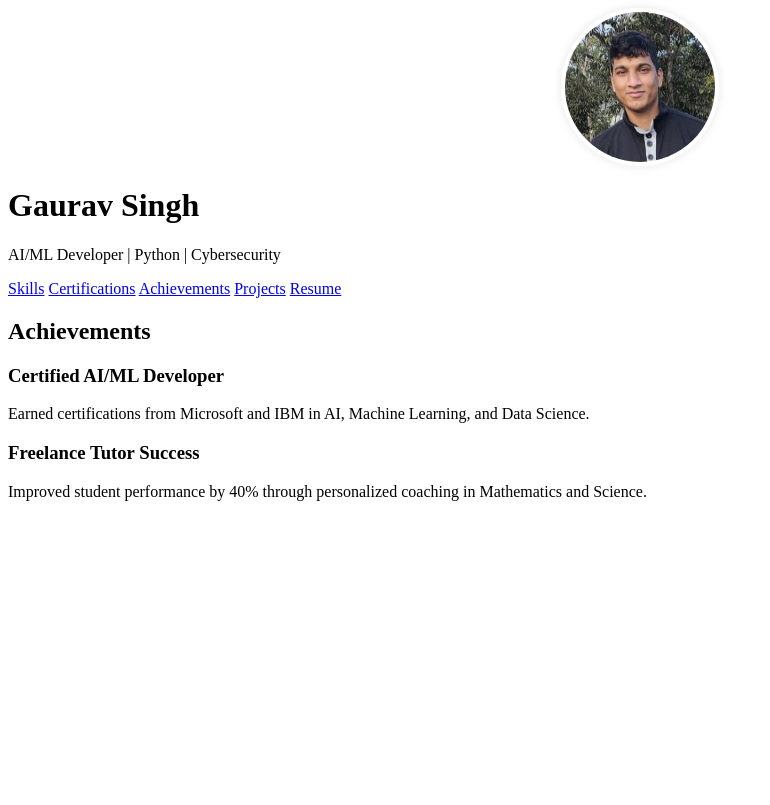
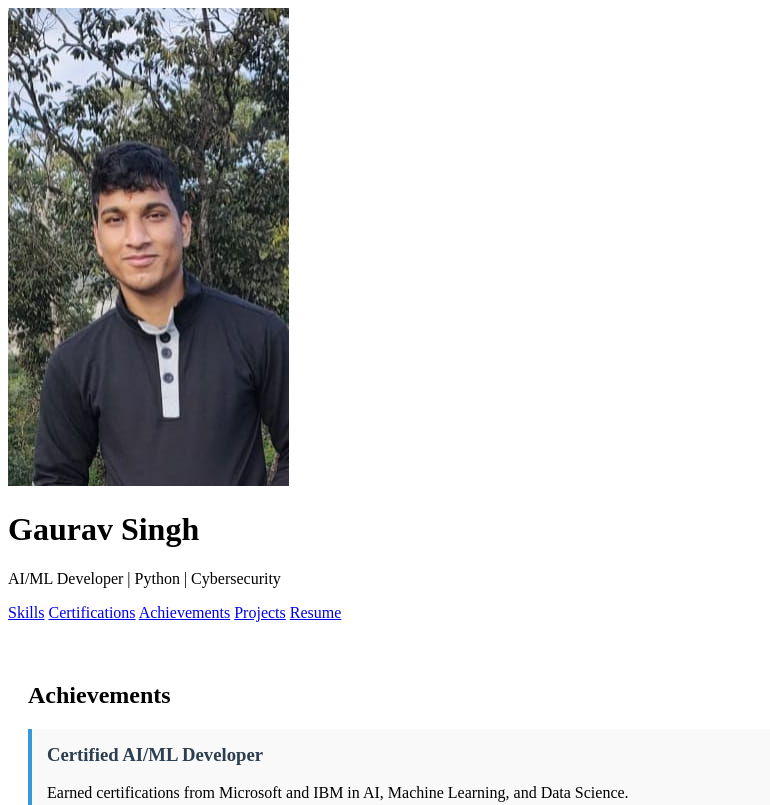
Before and after one commit to GauravKanwasi/resume, a plain HTML site: page index.html in a window 1280 px wide. Shown: the top 805 px of the page, without its empty margins (0-770 px from the left). Drawn offline with Linux system fonts and the light colour scheme.

Commit message:
Update styles.css

```diff
--- a/styles.css
+++ b/styles.css
@@ -1,24 +1,19 @@
-/* Add this to your existing CSS */
-.profile-picture {
-    width: 150px;
-    height: 150px;
-    margin: 0 auto 20px;
-    border-radius: 50%;
-    overflow: hidden;
-    border: 4px solid white;
-    box-shadow: 0 0 10px rgba(0,0,0,0.1);
+/* Achievements Section */
+#achievements {
+    margin: 20px 0;
+    padding: 20px;
+    background-color: white;
+    border-radius: 8px;
 }
 
-.profile-picture img {
-    width: 100%;
-    height: 100%;
-    object-fit: cover;
+.achievement {
+    margin: 15px 0;
+    padding: 15px;
+    border-left: 4px solid #3498db;
+    background-color: #f9f9f9;
 }
 
-/* For mobile responsiveness */
-@media (max-width: 768px) {
-    .profile-picture {
-        width: 120px;
-        height: 120px;
-    }
+.achievement h3 {
+    color: #2c3e50;
+    margin-top: 0;
 }
```
